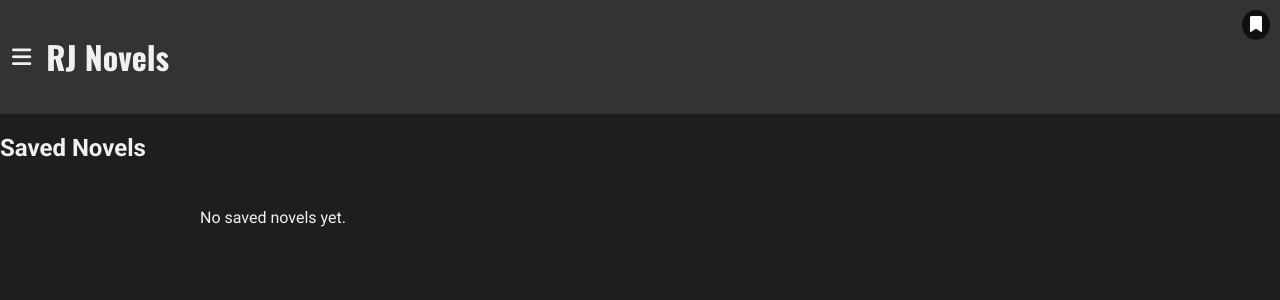
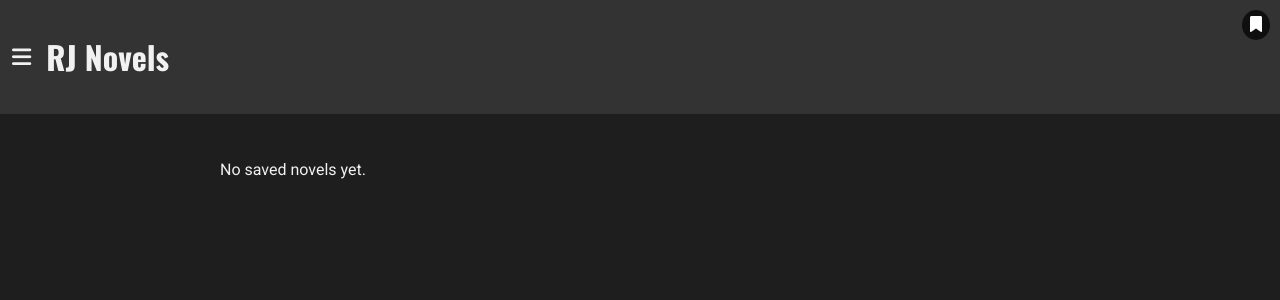
Before and after one commit to RJ-Novels/RJ-Novels, a Jekyll site: the page built from saved.html, in a window 1280 px wide. Shown: the top 300 px of the page. Built offline with Jekyll 4.4.1, drawn with Linux system fonts in a browser that asks for light colours.

Commit message:
Update saved.html

```diff
--- a/saved.html
+++ b/saved.html
@@ -3,25 +3,42 @@ layout: default
 title: Saved Novels
 permalink: /saved/
 ---
-<h2>Saved Novels</h2>
-<div id="savedGrid" class="novel-grid"></div>
+<div class="novel-grid" id="savedGrid"></div>
 
 <script>
-const grid = document.getElementById("savedGrid");
-const saved = JSON.parse(localStorage.getItem("savedNovels")) || [];
+document.addEventListener("DOMContentLoaded", () => {
+  const grid = document.getElementById("savedGrid");
+  const saved = JSON.parse(localStorage.getItem("savedNovels")) || [];
 
-if (saved.length === 0) {
-  grid.innerHTML = "<p>No saved novels yet.</p>";
-} else {
+  if (saved.length === 0) {
+    grid.innerHTML = "<p style='padding:20px'>No saved novels yet.</p>";
+    return;
+  }
+
   saved.forEach(novel => {
     grid.innerHTML += `
-      <div class="novel-card">
+      <div class="novel-card" data-link="${novel.url}">
+
+        <!-- SAVE BUTTON (same as index) -->
+        <button class="save-btn saved"
+          data-id="${novel.id}"
+          data-title="${novel.title}"
+          data-url="${novel.url}"
+          data-img="${novel.img}">
+          <i class="fa-solid fa-bookmark"></i>
+        </button>
+
         <a href="${novel.url}">
-          <img src="${novel.img}">
+          <div class="cover-box">
+            <img src="${novel.img}" alt="${novel.title}">
+            <span class="tag light">Saved</span>
+          </div>
+
           <p class="title">${novel.title}</p>
         </a>
+
       </div>
     `;
   });
-}
-</script>
+});
+                      </script>
```
